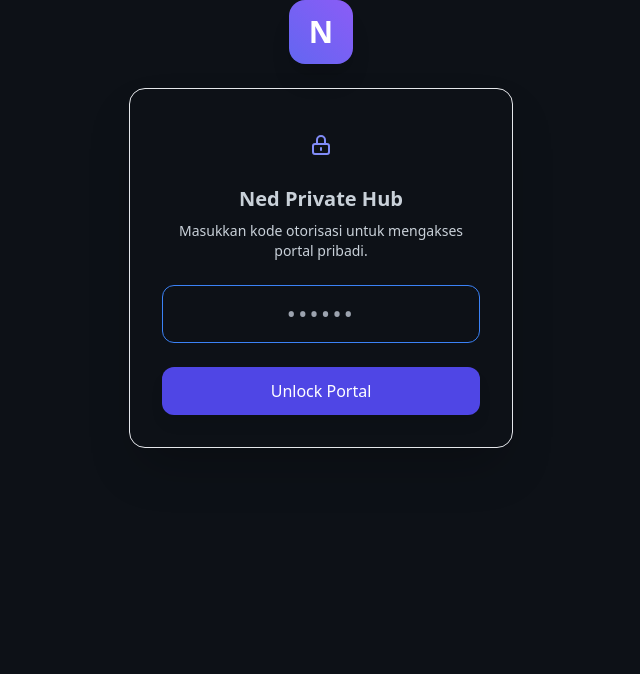
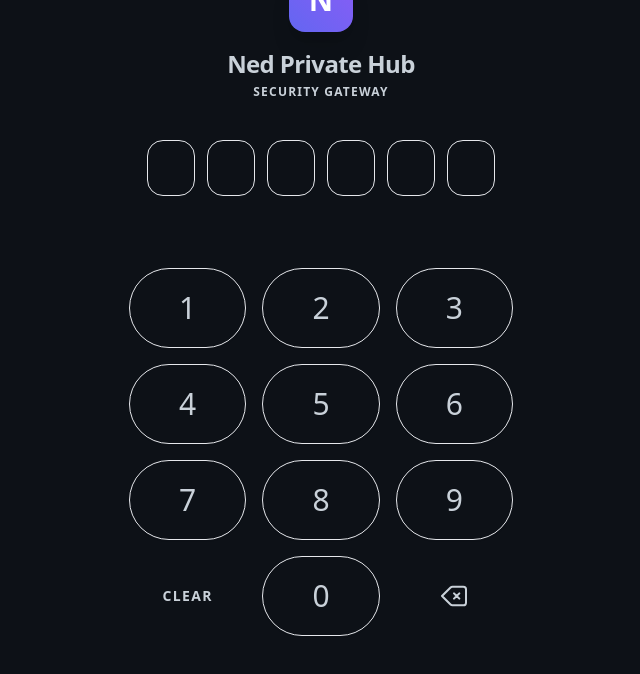
Before and after one commit to OffiziellNed/Ned-Private-Hub, a Next.js app: page / in a window 1280 px wide. Shown: the top 674 px of the page, without its empty margins (319-959 px from the left). Built offline with nearby package versions, Linux system fonts and the light colour scheme; no server answers; the database is empty.

Commit message:
Update page.js

```diff
--- a/app/page.js
+++ b/app/page.js
@@ -39,7 +39,6 @@ const generateAngsuranData = () => {
 };
 
 export default function Dashboard() {
-  // Ubah initial view menjadi 'locked'
   const [view, setView] = useState('locked');
   const [currentDate, setCurrentDate] = useState('');
   const [currentMonthId, setCurrentMonthId] = useState('');
@@ -47,7 +46,7 @@ export default function Dashboard() {
   const [isSyncing, setIsSyncing] = useState(true);
   const fileInputRef = useRef(null);
 
-  // State untuk Fitur Keamanan PIN di gerbang depan
+  // State untuk Custom Numpad PIN
   const [pinCode, setPinCode] = useState('');
   const [pinError, setPinError] = useState(false);
 
@@ -86,6 +85,40 @@ export default function Dashboard() {
     fetchProofs();
   }, []);
 
+  // --- LOGIKA CUSTOM NUMPAD PIN ---
+  const handleNumClick = (num) => {
+    if (pinCode.length < 6) {
+      setPinCode(prev => prev + num);
+      setPinError(false);
+    }
+  };
+
+  const handleDelete = () => {
+    setPinCode(prev => prev.slice(0, -1));
+    setPinError(false);
+  };
+
+  // Efek Auto-Submit saat 6 digit PIN terisi
+  useEffect(() => {
+    if (pinCode.length === 6) {
+      if (pinCode === '010525') {
+        // PIN Benar -> Buka Gerbang
+        setTimeout(() => {
+          setView('home');
+          setPinCode('');
+        }, 150);
+      } else {
+        // PIN Salah -> Munculkan Error & Reset
+        setPinError(true);
+        setTimeout(() => {
+          setPinCode('');
+          setPinError(false);
+        }, 600);
+      }
+    }
+  }, [pinCode]);
+  // --------------------------------
+
   const handleSaveProof = async (no) => {
     const currentLink = proofs[no] || '';
     const input = prompt("Masukkan URL Lightshot / Bukti Transaksi:", currentLink);
@@ -102,8 +135,6 @@ export default function Dashboard() {
         if (error) {
           alert("Gagal sinkronisasi ke awan: " + error.message);
         }
-      } else {
-        alert("Koneksi Supabase belum terdeteksi oleh Vercel.");
       }
     }
   };
@@ -154,56 +185,80 @@ export default function Dashboard() {
     e.target.value = null;
   };
 
-  // Logika Submit PIN di gerbang depan
-  const handlePinSubmit = (e) => {
-    e.preventDefault();
-    if (pinCode === '010525') {
-      setView('home'); // Buka gerbang ke halaman utama
-      setPinCode('');
-      setPinError(false);
-    } else {
-      setPinError(true);
-      setPinCode('');
-    }
-  };
-
-  // 0. TAMPILAN LOCK SCREEN (Gerbang Depan)
+  // 0. TAMPILAN LOCK SCREEN (Gerbang Depan dengan Custom Numpad)
   if (view === 'locked') {
     return (
       <div className="flex flex-col items-center justify-center min-h-[100dvh] bg-[#0B0F19] text-slate-300 font-sans selection:bg-indigo-500/30 px-4">
-        <div className="w-16 h-16 mb-6 rounded-2xl bg-gradient-to-tr from-indigo-500 to-purple-500 flex items-center justify-center shadow-xl shadow-indigo-500/20">
-          <span className="text-white font-bold text-3xl leading-none">N</span>
-        </div>
-        <div className="bg-[#111827] border border-slate-700/60 rounded-2xl p-8 max-w-sm w-full shadow-2xl shadow-indigo-500/10 flex flex-col items-center">
-          <div className="w-12 h-12 rounded-full bg-slate-800 flex items-center justify-center mb-4 text-indigo-400">
-            <svg className="w-6 h-6" fill="none" viewBox="0 0 24 24" stroke="currentColor">
-              <path strokeLinecap="round" strokeLinejoin="round" strokeWidth={2} d="M12 15v2m-6 4h12a2 2 0 002-2v-6a2 2 0 00-2-2H6a2 2 0 00-2 2v6a2 2 0 002 2zm10-10V7a4 4 0 00-8 0v4h8V7z" />
-            </svg>
+        <div className="flex flex-col items-center max-w-sm w-full relative -top-8">
+
+          <div className="w-16 h-16 mb-4 rounded-2xl bg-gradient-to-tr from-indigo-500 to-purple-500 flex items-center justify-center shadow-xl shadow-indigo-500/20">
+            <span className="text-white font-bold text-3xl leading-none">N</span>
           </div>
-          <h3 className="text-xl font-bold text-slate-100 mb-2">Ned Private Hub</h3>
-          <p className="text-sm text-slate-400 mb-6 text-center">Masukkan kode otorisasi untuk mengakses portal pribadi.</p>
+          <h3 className="text-2xl font-bold text-slate-100 mb-1 tracking-tight">Ned Private Hub</h3>
+          <p className="text-xs text-slate-500 mb-10 text-center uppercase tracking-widest font-semibold">Security Gateway</p>
 
-          <form onSubmit={handlePinSubmit} className="w-full flex flex-col gap-4">
-            <input
-              type="password"
-              autoFocus
-              value={pinCode}
-              onChange={(e) => {
-                setPinCode(e.target.value);
-                setPinError(false);
-              }}
-              className={`w-full bg-[#0B0F19] border ${pinError ? 'border-red-500/50 focus:border-red-500' : 'border-slate-700 focus:border-indigo-500'} rounded-xl px-4 py-3 text-center text-2xl tracking-widest text-slate-200 outline-none transition-colors`}
-              placeholder="••••••"
-              maxLength={6}
-            />
-            {pinError && <span className="text-xs text-red-400 text-center mt-[-8px]">Kode salah, akses ditolak.</span>}
-            <button
-              type="submit"
-              className="w-full mt-2 py-3 rounded-xl bg-indigo-600 text-white font-medium hover:bg-indigo-500 transition-colors shadow-lg shadow-indigo-500/20"
-            >
-              Unlock Portal
-            </button>
-          </form>
+          {/* PIN Display Area */}
+          <div className="flex gap-2 sm:gap-3 mb-8">
+            {[...Array(6)].map((_, i) => (
+              <div
+                key={i}
+                className={`w-10 h-12 sm:w-12 sm:h-14 rounded-2xl flex items-center justify-center text-3xl font-black transition-all duration-300 ${
+                  pinError
+                    ? 'bg-red-500/10 text-red-500 border border-red-500/50'
+                    : i < pinCode.length
+                      ? 'bg-indigo-500/20 text-indigo-400 border border-indigo-500/50 shadow-[0_0_12px_rgba(99,102,241,0.25)]'
+                      : 'bg-[#111827] text-slate-500 border border-slate-800'
+                }`}
+              >
+                {i < pinCode.length ? '•' : ''}
+              </div>
+            ))}
+          </div>
+
+          {/* Error Message Space */}
+          <div className="h-6 w-full text-center mb-4">
+             {pinError && <span className="text-xs text-red-400 font-medium">Kode otorisasi tidak valid.</span>}
+          </div>
+
+          {/* Custom Numpad */}
+          <div className="grid grid-cols-3 gap-3 sm:gap-4 w-full max-w-[280px]">
+             {[1, 2, 3, 4, 5, 6, 7, 8, 9].map(num => (
+                <button
+                  key={num}
+                  onClick={() => handleNumClick(num.toString())}
+                  className="h-16 sm:h-20 rounded-full bg-[#111827] hover:bg-slate-800 active:bg-slate-700 active:scale-95 text-2xl sm:text-3xl text-slate-200 font-medium transition-all shadow-sm border border-slate-800/80"
+                >
+                  {num}
+                </button>
+             ))}
+
+             {/* Tombol Clear */}
+             <button
+               onClick={() => { setPinCode(''); setPinError(false); }}
+               className="h-16 sm:h-20 rounded-full flex items-center justify-center bg-transparent active:bg-slate-800/50 text-xs sm:text-sm font-semibold text-slate-500 hover:text-slate-300 transition-all active:scale-95 uppercase tracking-widest"
+             >
+               Clear
+             </button>
+
+             {/* Angka 0 */}
+             <button
+               onClick={() => handleNumClick('0')}
+               className="h-16 sm:h-20 rounded-full bg-[#111827] hover:bg-slate-800 active:bg-slate-700 active:scale-95 text-2xl sm:text-3xl text-slate-200 font-medium transition-all shadow-sm border border-slate-800/80"
+             >
+               0
+             </button>
+
+             {/* Tombol Hapus (Backspace) */}
+             <button
+               onClick={handleDelete}
+               className="h-16 sm:h-20 rounded-full flex items-center justify-center bg-transparent active:bg-slate-800/50 text-slate-500 hover:text-slate-300 transition-all active:scale-95"
+             >
+               <svg className="w-7 h-7 sm:w-8 sm:h-8" fill="none" viewBox="0 0 24 24" stroke="currentColor">
+                 <path strokeLinecap="round" strokeLinejoin="round" strokeWidth={1.5} d="M12 14l2-2m0 0l2-2m-2 2l-2-2m2 2l2 2M3 12l6.414 6.414a2 2 0 001.414.586H19a2 2 0 002-2V7a2 2 0 00-2-2h-8.172a2 2 0 00-1.414.586L3 12z" />
+               </svg>
+             </button>
+          </div>
+
         </div>
       </div>
     );
@@ -337,8 +392,12 @@ export default function Dashboard() {
                   {angsuranData.map((row) => {
                     const isCurrentMonth = row.monthYear === currentMonthId;
                     const hasProof = Boolean(proofs[row.no] && proofs[row.no].trim() !== "");
+
+                    // Logika khusus: No 1 s/d 45 dianggap sudah lewat (History)
                     const isPast = row.no <= 45;
                     const isCompleted = hasProof || isPast;
+
+                    // Styling text khusus untuk baris 001 - 045 (Sama persis dengan warna disabled icon #475569)
                     const pastTextStyle = isPast && !isCurrentMonth ? { color: '#475569' } : {};
 
                     return (
@@ -351,12 +410,15 @@ export default function Dashboard() {
                             : (isPast ? 'bg-transparent' : 'hover:bg-slate-800/30')
                         }`}
                       >
+                        {/* Kolom Nomor */}
                         <td
                           className={`whitespace-nowrap py-3 sm:py-4 pl-2 sm:pl-6 pr-1 sm:pr-3 text-[11px] sm:text-sm font-medium ${isCurrentMonth ? 'text-indigo-400' : (!isPast ? 'text-slate-500 group-hover:text-slate-300' : '')}`}
                           style={pastTextStyle}
                         >
                           {String(row.no).padStart(3, '0')}
                         </td>
+
+                        {/* Kolom Tanggal */}
                         <td
                           className={`whitespace-nowrap px-1 sm:px-4 py-3 sm:py-4 text-[11px] sm:text-sm ${isCurrentMonth ? 'text-slate-100 font-semibold' : (!isPast ? 'text-slate-300 group-hover:text-slate-200' : '')}`}
                           style={pastTextStyle}
@@ -364,6 +426,8 @@ export default function Dashboard() {
                           {row.tanggal}
                           {isCurrentMonth && <span className="ml-1 sm:ml-2 inline-flex items-center px-1 sm:px-2 py-0.5 rounded text-[8px] sm:text-[10px] font-medium bg-indigo-500/20 text-indigo-300 border border-indigo-500/30">CUR</span>}
                         </td>
+
+                        {/* Kolom Total Bayar */}
                         <td
                           className={`whitespace-nowrap px-1 sm:px-4 py-3 sm:py-4 text-[11px] sm:text-sm tracking-tighter sm:tracking-normal font-mono text-right ${isCurrentMonth ? 'text-indigo-300 font-semibold' : (!isPast ? 'text-slate-200 group-hover:text-white' : '')}`}
                           style={pastTextStyle}
@@ -371,8 +435,11 @@ export default function Dashboard() {
                           {row.totalBayar}
                         </td>
 
+                        {/* Kolom Aksi */}
                         <td className="whitespace-nowrap py-3 sm:py-4 px-1 sm:px-4 text-center">
                           <div className="flex items-center justify-center gap-1 sm:gap-2">
+
+                            {/* Tombol Upload */}
                             <button
                               onClick={() => handleSaveProof(row.no)}
                               title="Input/Edit Link Bukti"
@@ -388,6 +455,7 @@ export default function Dashboard() {
                               </svg>
                             </button>
 
+                            {/* Tombol Mata */}
                             {hasProof ? (
                               <a
                                 href={proofs[row.no]}
@@ -414,6 +482,7 @@ export default function Dashboard() {
                               </span>
                             )}
 
+                            {/* Tombol Checklist Terkunci Hijau Jika isCompleted */}
                             {isCompleted ? (
                               <div
                                 title={isPast && !hasProof ? "Lunas (Data Historis)" : "Lunas / Bukti Tersimpan"}
```
